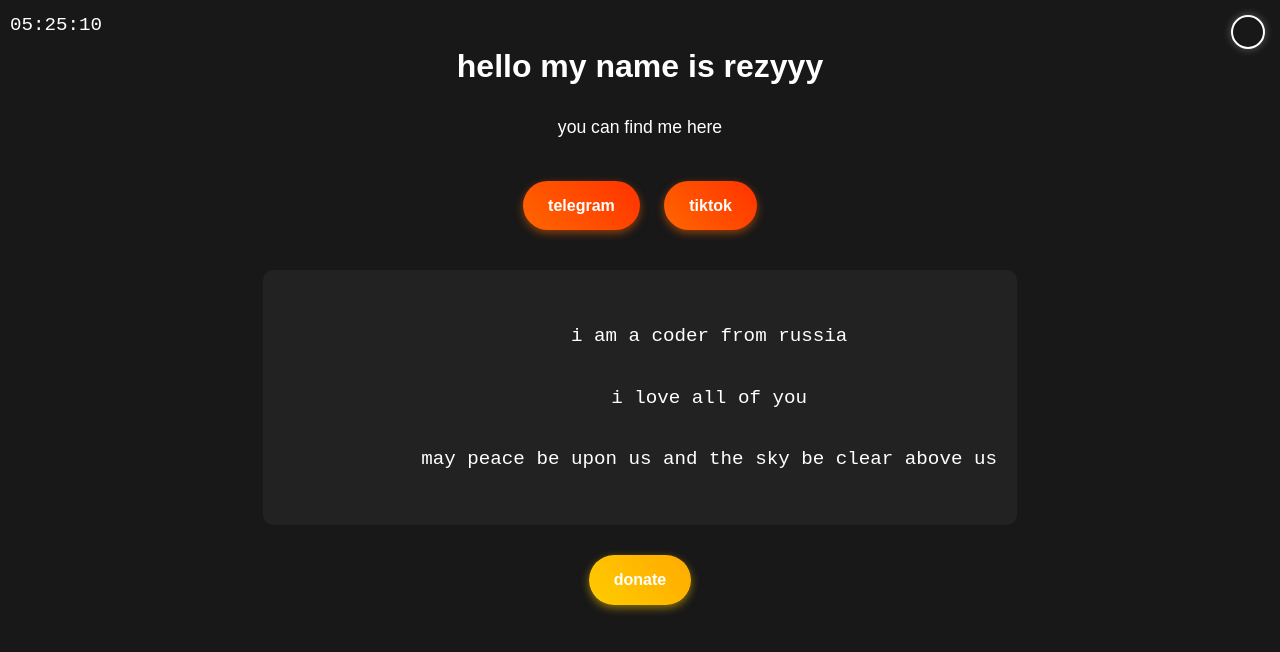
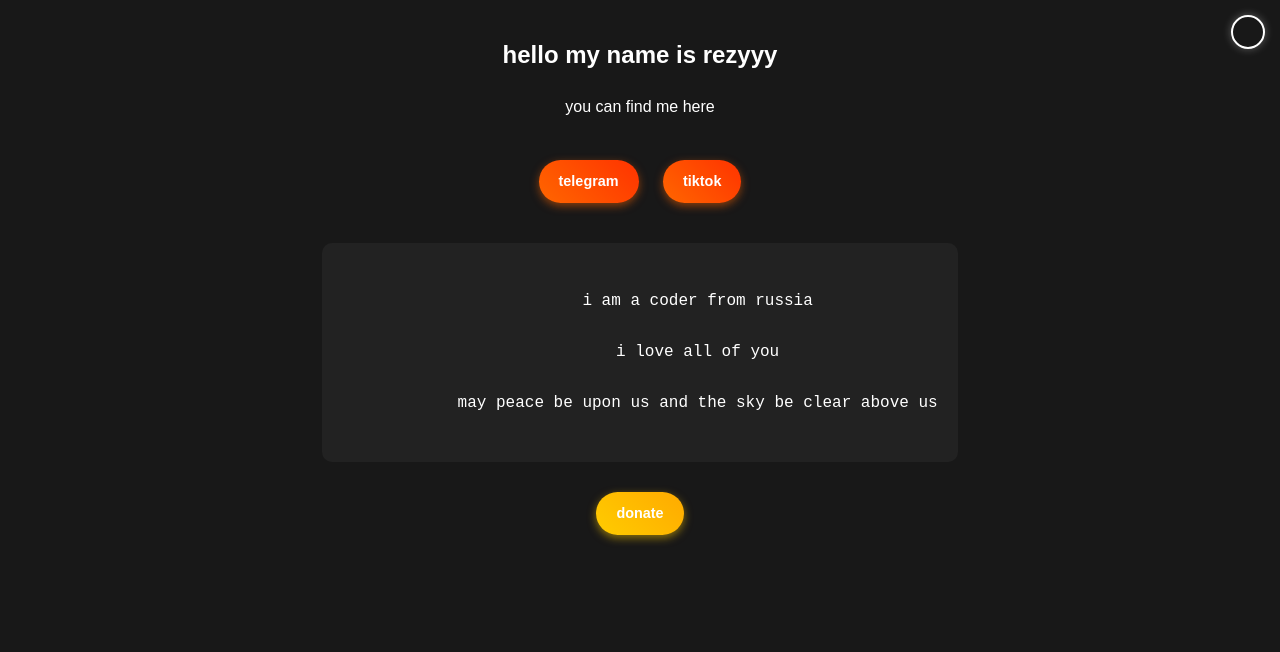
Before and after one commit to rezyyy12/bio, a plain HTML site: page index.html in a window 1280 px wide. Drawn offline with Linux system fonts and the light colour scheme.

Commit message:
Update index.html

```diff
--- a/index.html
+++ b/index.html
@@ -18,7 +18,6 @@
             overflow: hidden;
         }
 
-        /* Button to choose language (simple round, outline only) */
         #language-button {
             position: fixed;
             top: 15px;
@@ -29,21 +28,20 @@
             border: 2px solid white;
             cursor: pointer;
             box-shadow: 0 0 8px rgba(255, 255, 255, 0.3);
-            display: none; /* Initially hidden */
+            display: none;
         }
 
         #language-button:hover {
             border-color: #4CAF50;
         }
 
-        /* Language menu */
         #language-menu {
             position: fixed;
             top: 60px;
             right: 15px;
             background: #222;
             border-radius: 8px;
-            display: none; /* Initially hidden */
+            display: none;
             flex-direction: column;
             padding: 10px;
             box-shadow: 0 5px 10px rgba(0, 0, 0, 0.7);
@@ -58,7 +56,7 @@
             cursor: pointer;
             color: white;
             background: #333;
-            border-radius: 25px; /* OVAL */
+            border-radius: 25px;
             margin: 5px 0;
             transition: background 0.3s;
         }
@@ -67,7 +65,6 @@
             background: #444;
         }
 
-        /* Loading animation */
         #loader {
             position: fixed;
             top: 50%;
@@ -99,7 +96,6 @@
             40% { transform: translateY(-10px); }
         }
 
-        /* Main content */
         #content {
             display: none;
             opacity: 0;
@@ -113,16 +109,14 @@
             opacity: 1;
         }
 
-        /* Main Text */
         #main-text {
-            font-size: 2em;
+            font-size: 1.5em; /* Уменьшено */
             margin-bottom: 20px;
         }
 
-        /* Mobile adaptation */
         @media (max-width: 480px) {
             #main-text {
-                font-size: 1.5em;
+                font-size: 1.2em; /* Уменьшено для мобильных устройств */
             }
         }
 
@@ -130,12 +124,11 @@
             margin-top: 30px;
         }
 
-        /* Buttons */
         .button, .donate-button {
             display: inline-block;
             margin: 10px;
-            padding: 12px 25px;
-            font-size: 1em;
+            padding: 10px 20px;
+            font-size: 0.9em; /* Уменьшено */
             font-weight: bold;
             text-decoration: none;
             color: white;
@@ -164,7 +157,7 @@
         }
 
         p {
-            font-size: 1.1em;
+            font-size: 1em; /* Уменьшено */
         }
 
         #donate-button {
@@ -176,10 +169,9 @@
             display: block;
         }
 
-        /* Code font style for the last text */
         .code-text {
             font-family: 'Courier New', Courier, monospace;
-            font-size: 1.2em;
+            font-size: 1em; /* Уменьшено */
             margin-top: 30px;
             white-space: pre-wrap;
             word-wrap: break-word;
@@ -189,31 +181,15 @@
             display: inline-block;
             max-width: 90%;
         }
-
-        /* Time display */
-        #time {
-            position: fixed;
-            top: 10px;
-            left: 10px;
-            font-family: 'Courier New', Courier, monospace;
-            font-size: 1.2em;
-            color: white;
-            z-index: 1000;
-        }
     </style>
 </head>
 <body>
-    <!-- Loading animation -->
     <div id="loader">
         <div class="dot"></div>
         <div class="dot"></div>
         <div class="dot"></div>
     </div>
 
-    <!-- Time display -->
-    <div id="time"></div>
-
-    <!-- Main content -->
     <div id="content">
         <h1 id="main-text">hello my name is rezyyy</h1>
         <p>you can find me here</p>
@@ -222,22 +198,18 @@
             <a class="button" href="https://www.tiktok.com/@rezyyy_ts">tiktok</a>
         </div>
 
-        <!-- Code-style text -->
         <div class="code-text">
             i am a coder from russia<br>
             i love all of you<br>
             may peace be upon us and the sky be clear above us
         </div>
 
-        <!-- Donate Button -->
         <div id="donate-button">
             <a class="donate-button" href="https://t.me/send?start=IVZm9Wi245y7">donate</a>
         </div>
 
-        <!-- Language button -->
         <div id="language-button"></div>
 
-        <!-- Language menu -->
         <div id="language-menu">
             <div class="language-option" data-lang="en">English</div>
             <div class="language-option" data-lang="ru">Русский</div>
@@ -246,7 +218,6 @@
     </div>
 
     <script>
-        // Load content after a delay
         window.onload = function() {
             setTimeout(() => {
                 const loader = document.getElementById('loader');
@@ -258,37 +229,23 @@
                 setTimeout(() => {
                     loader.style.display = 'none';
                     content.style.display = 'block';
-                    content.classList.add('loaded');  // Ensure the content is shown
-                    donateButton.classList.add("visible");  // Show the donate button
-                    languageButton.style.display = 'block';  // Show the language button
-                }, 500);
-            }, 3000); // Wait for 3 seconds before showing content
+                    content.classList.add('loaded');
+                    donateButton.classList.add("visible");
+                    languageButton.style.display = 'block';
+                }, 500); // Появление контента через 500 миллисекунд
+            }, 1000); // Задержка в 1 секунду
         };
 
-        // Display time
-        function updateTime() {
-            const timeElement = document.getElementById('time');
-            const now = new Date();
-            const hours = String(now.getHours()).padStart(2, '0');
-            const minutes = String(now.getMinutes()).padStart(2, '0');
-            const seconds = String(now.getSeconds()).padStart(2, '0');
-            timeElement.textContent = `${hours}:${minutes}:${seconds}`;
-        }
-        setInterval(updateTime, 1000);  // Update time every second
-
-        // Toggle language menu
         document.getElementById("language-button").addEventListener("click", function() {
             document.getElementById("language-menu").classList.toggle("active");
         });
 
-        // Close language menu if clicked outside
         document.body.addEventListener("click", function(event) {
             if (!event.target.closest('#language-button') && !event.target.closest('#language-menu')) {
                 document.getElementById("language-menu").classList.remove("active");
             }
         });
 
-        // Change content language
         document.querySelectorAll(".language-option").forEach(option => {
             option.addEventListener("click", function() {
                 const lang = option.getAttribute("data-lang");
```
